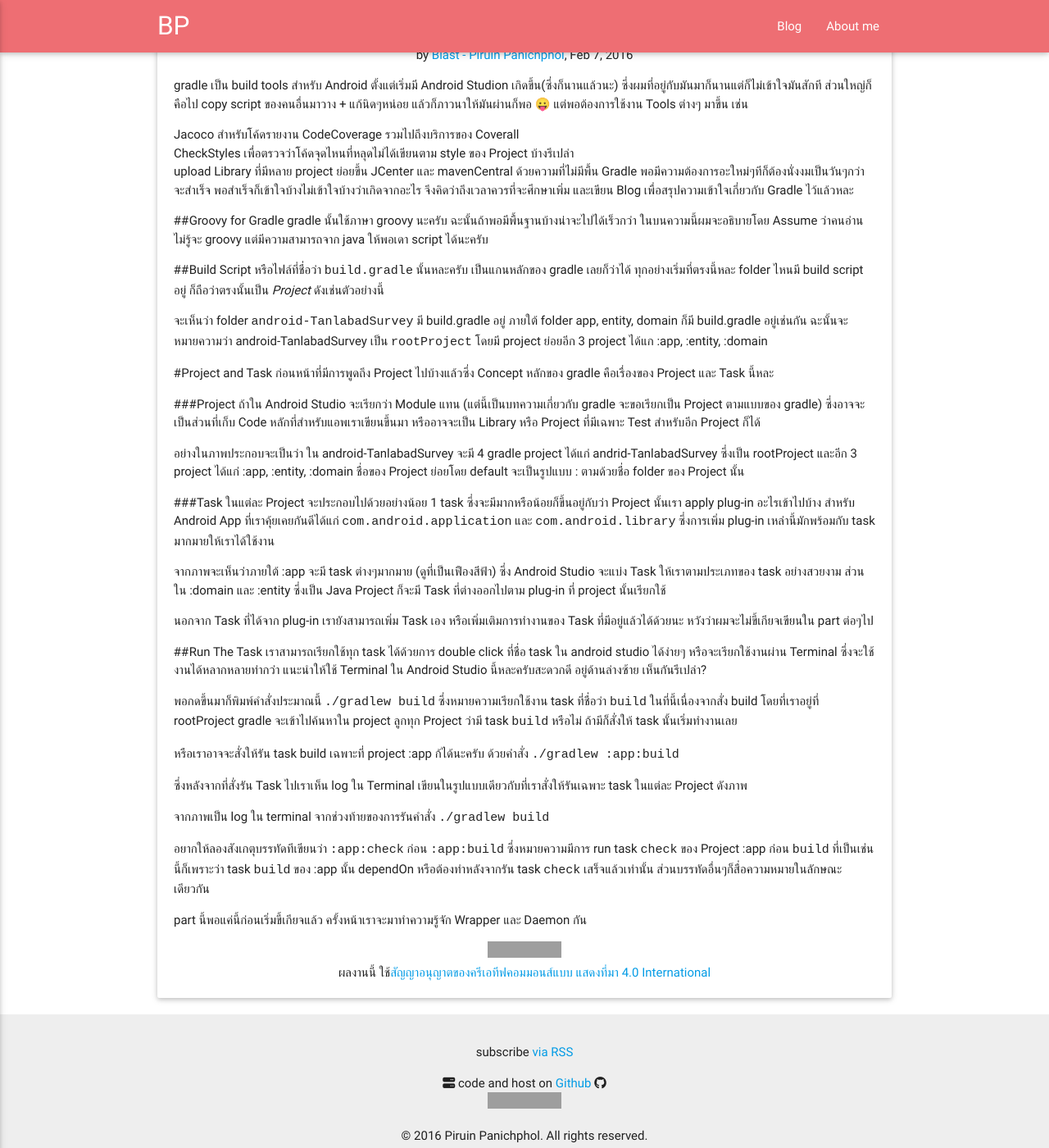
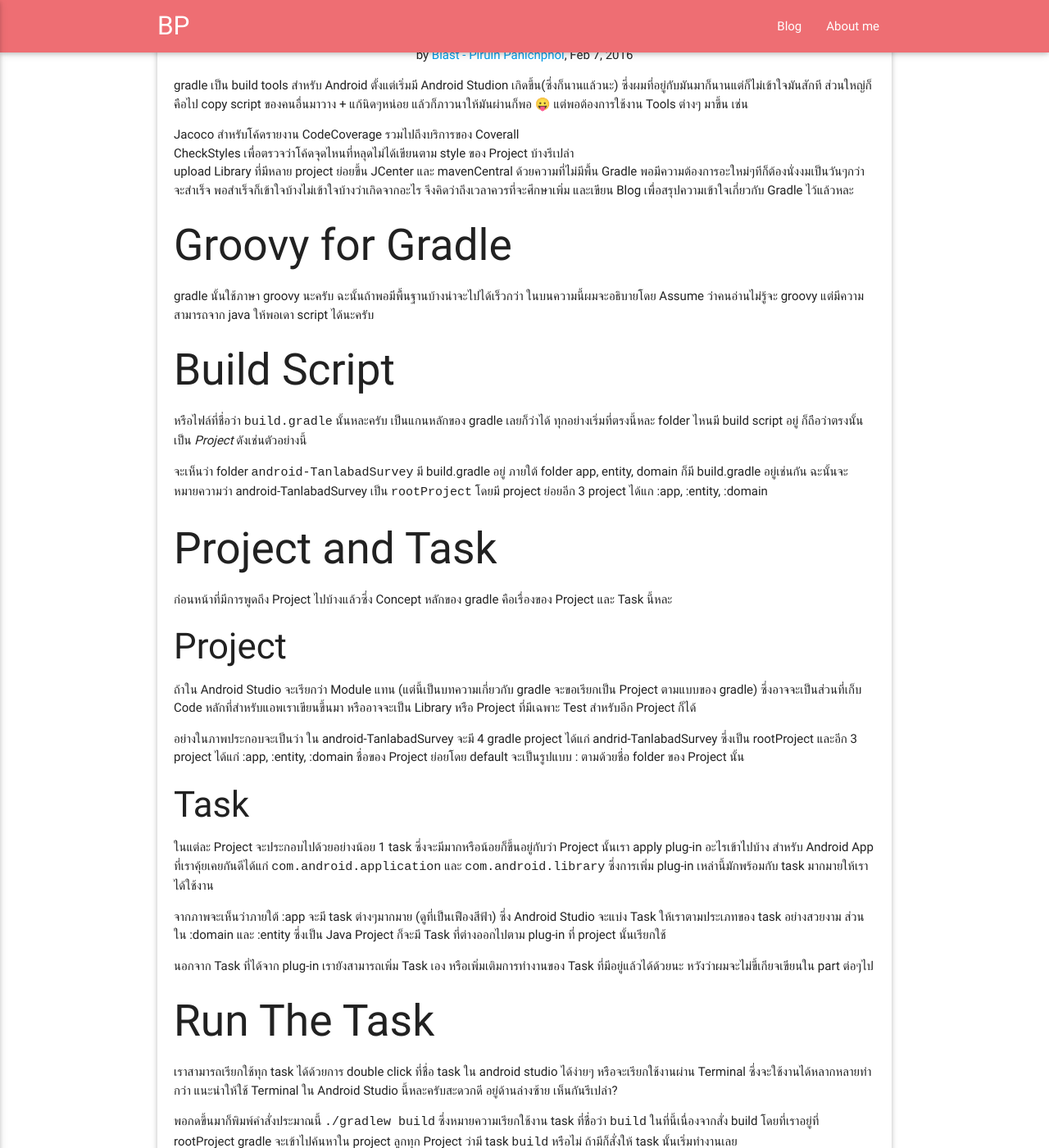
Before and after one commit to piruin/piruin.github.io, a Jekyll site: the page built from _posts/2016-02-07-gradle-part-1.md, in a window 1280 px wide and 1400 px high, scrolled down 231 px. Shown: the whole window at 82% size. Built offline with Jekyll 4.4.1, drawn with Linux system fonts in a browser that asks for light colours; nearby versions of some CDN libraries; grey boxes are pictures that could not be loaded.

Commit message:
fix markdown syntax

```diff
--- a/_posts/2016-02-07-gradle-part-1.md
+++ b/_posts/2016-02-07-gradle-part-1.md
@@ -12,27 +12,26 @@ gradle เป็น build tools สำหรับ Android ตั้งแต่
 - upload Library ที่มีหลาย project ย่อยขึ้น JCenter และ mavenCentral
 ด้วยความที่ไม่มีพื้น Gradle พอมีความต้องการอะใหม่ๆทีก็ต้องนั่งงมเป็นวันๆกว่าจะสำเร็จ พอสำเร็จก็เข้าใจบ้างไม่เข้าใจบ้างว่าเกิดจากอะไร  จึงคิดว่าถึงเวลาควรที่จะศึกษาเพิ่ม และเขียน Blog เพื่อสรุปความเข้าใจเกี่ยวกับ Gradle ไว้แล้วหละ
 
-
-##Groovy for Gradle
+## Groovy for Gradle
 gradle นั้นใช้ภาษา groovy นะครับ ฉะนั้นถ้าพอมีพื้นฐานบ้างน่าจะไปได้เร็วกว่า ในบนความนี้ผมจะอธิบายโดย Assume ว่าคนอ่านไม่รู้จะ groovy แต่มีความสามารถจาก java ให้พอเดา script ได้นะครับ
 
-##Build Script
+## Build Script
 หรือไฟล์ที่ชื่อว่า `build.gradle` นั้นหละครับ เป็นแกนหลักของ gradle เลยก็ว่าได้ ทุกอย่างเริ่มที่ตรงนี้หละ folder ไหนมี build script อยู่ ก็ถือว่าตรงนั้นเป็น *Project* ดังเช่นตัวอย่างนี้
 
 
 จะเห็นว่า folder `android-TanlabadSurvey` มี build.gradle อยู่ ภายใต้ folder app, entity, domain ก็มี build.gradle อยู่เช่นกัน ฉะนั้นจะหมายความว่า android-TanlabadSurvey เป็น `rootProject` โดยมี project ย่อยอีก 3 project ได้แก :app, :entity, :domain
 
 
-#Project and Task
+## Project and Task
 ก่อนหน้าที่มีการพูดถึง Project ไปบ้างแล้วซึ่ง Concept หลักของ gradle คือเรื่องของ Project และ Task นี้หละ
 
-###Project
+### Project
 ถ้าใน Android Studio จะเรียกว่า Module แทน (แต่นี้เป็นบทความเกี่ยวกับ gradle จะขอเรียกเป็น Project ตามแบบของ gradle) ซึ่งอาจจะเป็นส่วนที่เก็บ Code หลักที่สำหรับแอพเราเขียนขึ้นมา หรืออาจจะเป็น Library หรือ Project ที่มีเฉพาะ Test สำหรับอีก Project ก็ได้
 
 อย่างในภาพประกอบจะเป็นว่า ใน android-TanlabadSurvey จะมี 4 gradle project ได้แก่ andrid-TanlabadSurvey ซึ่งเป็น rootProject และอีก 3 project ได้แก่ :app, :entity, :domain
 ชื่อของ Project ย่อยโดย default จะเป็นรูปแบบ : ตามด้วยชื่อ folder ของ Project นั้น
 
-###Task
+### Task
 ในแต่ละ Project จะประกอบไปด้วยอย่างน้อย 1 task ซึ่งจะมีมากหรือน้อยก็ขึ้นอยู่กับว่า Project นั้นเรา apply plug-in อะไรเข้าไปบ้าง สำหรับ Android App ที่เราคุ้ยเคยกันดีได้แก่
 `com.android.application` และ `com.android.library` ซึ่งการเพิ่ม plug-in เหล่านี้มักพร้อมกับ task มากมายให้เราได้ใช้งาน
 
@@ -40,7 +39,7 @@ gradle นั้นใช้ภาษา groovy นะครับ ฉะนั
 
 นอกจาก Task ที่ได้จาก plug-in เรายังสามารถเพิ่ม Task เอง หรือเพิ่มเติมการทำงานของ Task ที่มีอยู่แล้วได้ด้วยนะ หวังว่าผมจะไม่ขี้เกียจเขียนใน part ต่อๆไป
 
-##Run The Task
+## Run The Task
 เราสามารถเรียกใช้ทุก task ได้ด้วยการ double click ที่ชื่อ task ใน android studio ได้ง่ายๆ หรือจะเรียกใช้งานผ่าน Terminal ซึ่งจะใช้งานได้หลากหลายท่ากว่า แนะนำให้ใช้ Terminal ใน Android Studio นี้หละครับสะดวกดี
 อยู่ด้านล่างซ้าย เห็นกันรึเปล่า?
 
```
